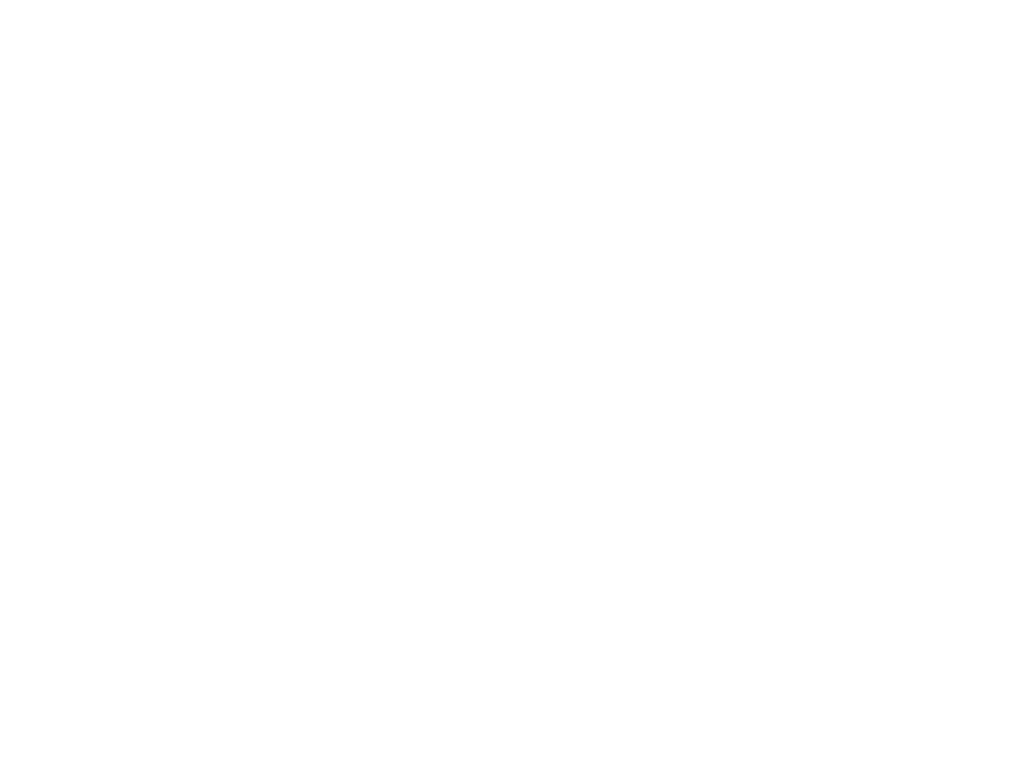
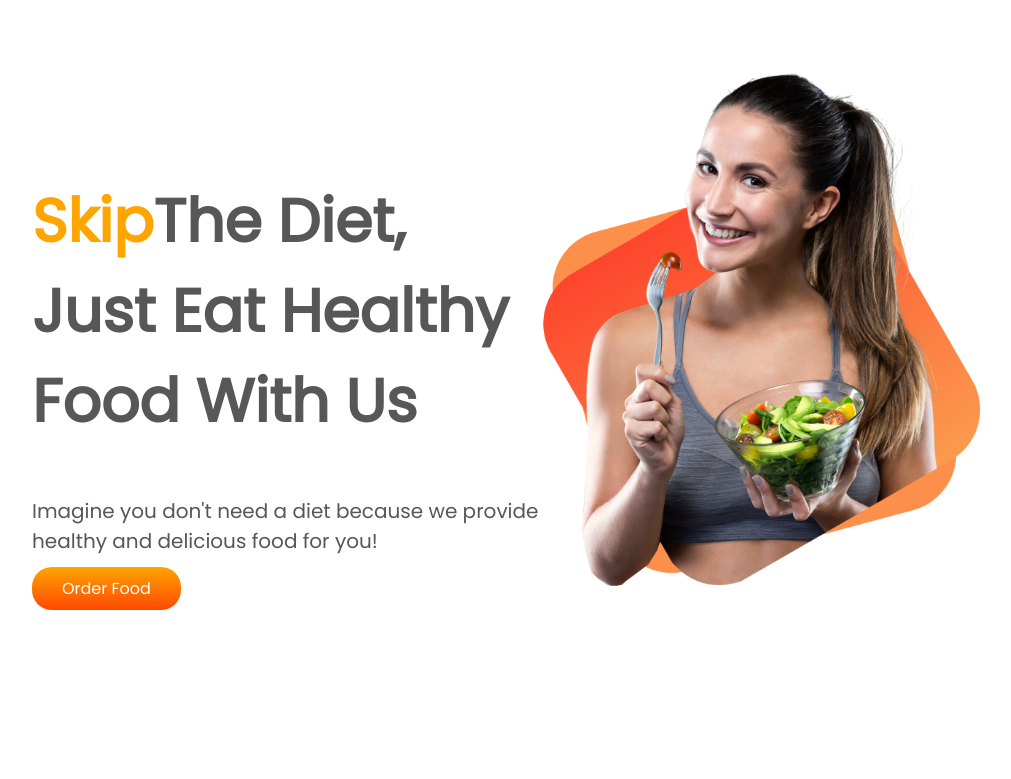
Before and after one commit to mirankhan008/food-website, a plain HTML site: page index.html in a window 1280 px wide. Shown: the top 779 px of the page, without its empty margins (96-1107 px from the left). Drawn offline with Linux system fonts and the light colour scheme.

Commit message:
first section complete

```diff
--- a/css/style.css
+++ b/css/style.css
@@ -0,0 +1,46 @@
+body{
+    font-family: 'Poppins', sans-serif;
+    margin: 0 auto;
+    color: #575757;
+}
+.h11{
+    font-size: 60px;
+    font-weight: 700;
+}
+p{
+    font-size: 20px;
+}
+span{
+    color: orange;
+}
+.first-section{
+    display: flex;
+    padding-top: 62px;
+    height: 90vh;
+}
+.half-width{
+
+
+    width: 50%;
+}
+.half-width.one{
+    padding-left: 10%;
+    /* padding-right: 5%; */
+    width: 50%;
+    margin-top: 5%;
+    margin-right: -150px;
+}
+.imgg{
+    width: 75%;
+}
+.order-button{
+    text-decoration: none;
+    background-image: linear-gradient(orange,rgb(255, 72, 0));
+    padding: 10px 30px;
+    border-radius: 20px;
+    color: #ffff;
+}
+
+.second-section{
+    display: flex;
+}
--- a/index.html
+++ b/index.html
@@ -5,8 +5,39 @@
     <meta http-equiv="X-UA-Compatible" content="IE=edge">
     <meta name="viewport" content="width=device-width, initial-scale=1.0">
     <title>Healthy Food</title>
+
+    <link rel="preconnect" href="https://fonts.googleapis.com">
+    <link rel="preconnect" href="https://fonts.gstatic.com" crossorigin>
+    <link href="https://fonts.googleapis.com/css2?family=Poppins&display=swap" rel="stylesheet">
+    <link rel="stylesheet" href="css/style.css">
 </head>
 <body>
+    <section id="first-id">
+        <div class="first-section">
+            <div class="half-width one">
+                <h1 class="h11"><span>Skip</span>The Diet,<br> Just Eat Healthy <br> Food With Us</h1>
+                <p>Imagine you don't need a diet because we provide <br>
+                    healthy and delicious food for you!</p>
+                <a class="order-button" href="#" target="_blank" rel="noopener">Order Food</a>
+            </div>
+            <div class="half-width">
+                <img class="imgg" src="img/female/Group 8425.png" alt="supplement nutrient dietary eating food">
+            </div>
+        </div>
+    </section>
 
+    <section id="second-id">
+        <div class="half-width">
+            <img class="imgg" src="img/female/kisspng-eating-junk-food-hunger-fast-food-woman-eating-5b100f5d437345.6346499515277791652763-removebg-preview.png" alt="supplement nutrient dietary eating food">
+        </div>
+        <div class="second-section">
+            <div class="half-width one">
+                <h1 class="h11"><span>Skip</span>The Diet,<br> Just Eat Healthy <br> Food With Us</h1>
+                <p>Imagine you don't need a diet because we provide <br>
+                    healthy and delicious food for you!</p>
+                <a class="order-button" href="#" target="_blank" rel="noopener">Order Food</a>
+            </div>
+        </div>
+    </section>
 </body>
 </html>
```
Also changed, not shown: img/female/Group 8425.png (added).
